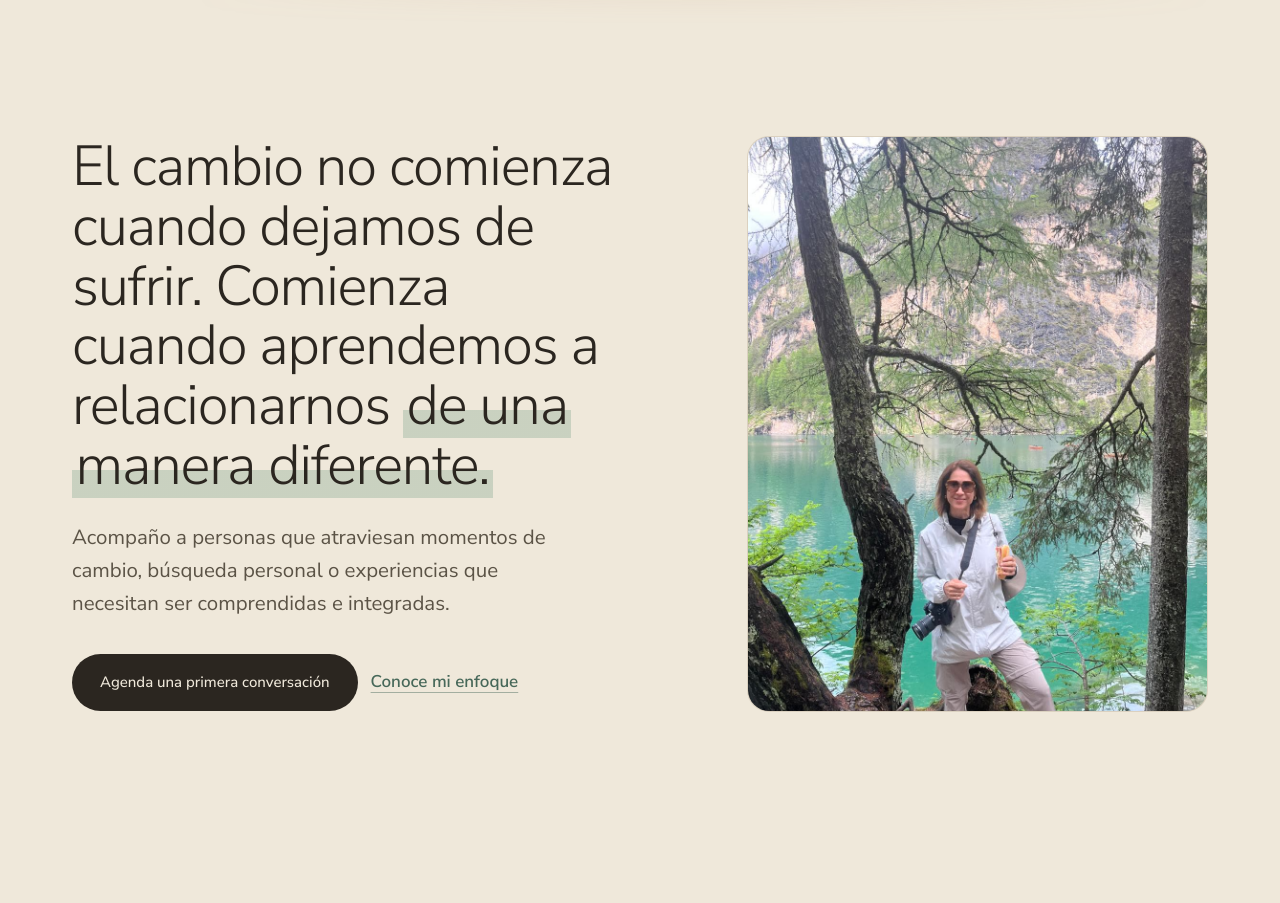
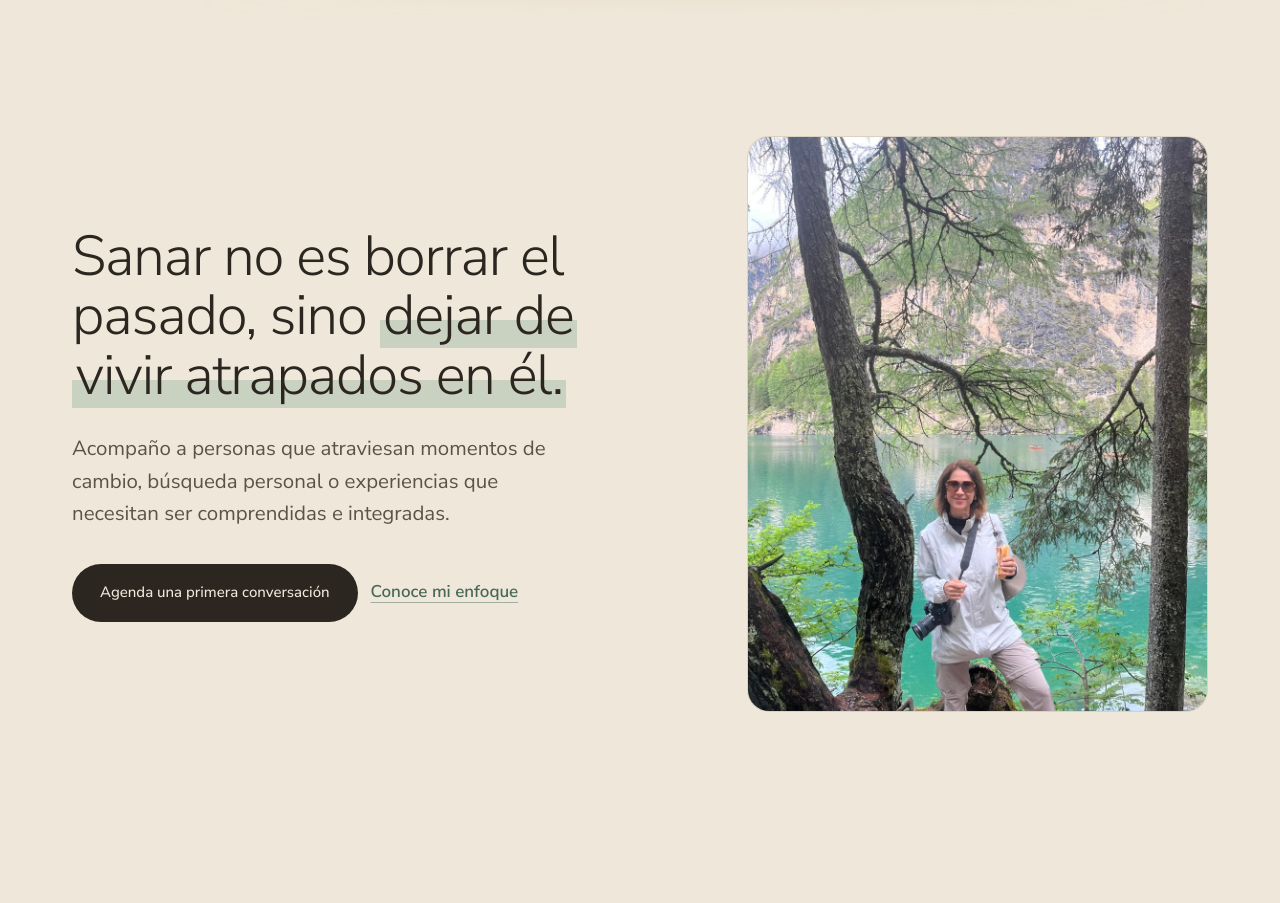
Before and after one commit to juancamilodurant-ux/liliana-torres-web, a plain HTML site: page index.html in a window 1280 px wide. Shown: the part 800-1703 px from the top of the page. Drawn offline with Linux system fonts and the light colour scheme.

Commit message:
Nuevo título en Inicio
"Sanar no es borrar el pasado, sino dejar de vivir atrapados en él."
reemplaza a "El cambio no comienza cuando dejamos de sufrir...".

Co-Authored-By: Claude Opus 5.5 <noreply@anthropic.com>

```diff
--- a/index.html
+++ b/index.html
@@ -551,7 +551,7 @@
     <section class="hero-sec hero wrap" data-seccion="inicio-presentacion">
       <div class="hero-grid">
         <div class="rv">
-          <h1>El cambio no comienza cuando dejamos de sufrir. Comienza cuando aprendemos a relacionarnos <span class="hl">de una manera diferente.</span></h1>
+          <h1>Sanar no es borrar el pasado, sino <span class="hl">dejar de vivir atrapados en él.</span></h1>
           <p class="lead">Acompaño a personas que atraviesan momentos de cambio, búsqueda personal o experiencias que necesitan ser comprendidas e integradas.</p>
           <div class="btn-row">
             <a href="#agenda" class="btn btn-primary" data-route="agenda">Agenda una primera conversación</a>
```
